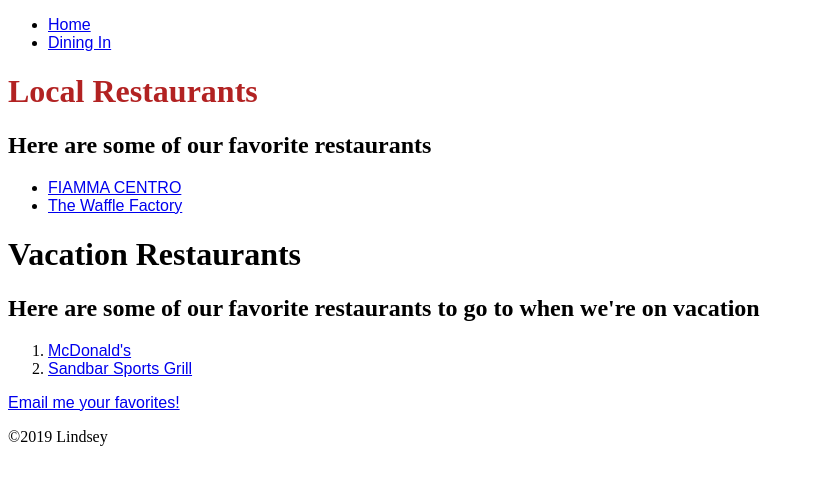
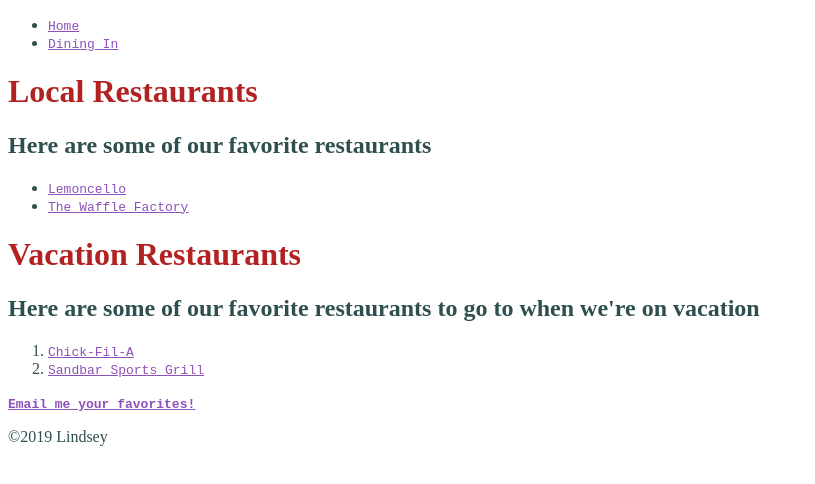
Before and after one commit to lnudds7/assignment1, a plain HTML site: page diningout.html in a window 1280 px wide. Shown: the whole page, without its empty margins (0-815 px from the left). Drawn offline with Linux system fonts and the light colour scheme.

Commit message:
added style changes

```diff
--- a/css/styles.css
+++ b/css/styles.css
@@ -1,5 +1,8 @@
-<style>
-        a {
-            font-family: fantasy;
-        }
-    </style>
+html {
+    color: darkslategrey;
+}
+
+a {
+    font-family:serif;
+    color: #8d51b9;
+}
--- a/diningout.html
+++ b/diningout.html
@@ -8,7 +8,8 @@
 
     <style>
         a {
-            font-family: fantasy;
+            font-family: monospace;
+
         }
     </style>
 
@@ -27,26 +28,26 @@
 
     <main>
 
-        <h1  style="color: firebrick" >Local Restaurants</h1>
+        <h1 style="color: firebrick">Local Restaurants</h1>
         <h2 style="font-family: inherit">Here are some of our favorite restaurants</h2>
 
 
         <ul>
-            <li><a href="https://fiammarochester.com/" target="_blank">FIAMMA CENTRO</a></li>
+            <li><a href="https://lemoncello137.com/" target="_blank">Lemoncello</a></li>
             <li><a href="rochesterwaffle.com" target="_blank">The Waffle Factory</a></li>
 
         </ul>
 
-        <h1>Vacation Restaurants</h1>
+        <h1 style="color: firebrick"> Vacation Restaurants</h1>
         <h2>Here are some of our favorite restaurants to go to when we're on vacation</h2>
 
 
         <ol>
-            <li><a href="https://www.mcdonalds.com/us/en-us.html" target="_blank">McDonald's</a></li>
+            <li><a href="https://www.chick-fil-a.com/" target="_blank">Chick-Fil-A</a></li>
             <li><a href="http://sandbarsportsgrill.net/cms/" target="_blank">Sandbar Sports Grill</a></li>
-            </ol>
+        </ol>
 
-        <p><a href="mailto:lnudds7@mail.naz.edu">Email me your favorites!</a></p>
+        <p> <strong><a href="mailto:lnudds7@mail.naz.edu">Email me your favorites!</a></strong></p>
 
 
     </main>
```
Also changed, not shown: diningin.html (+15 -6 lines), index.html (+1 -1 lines).
